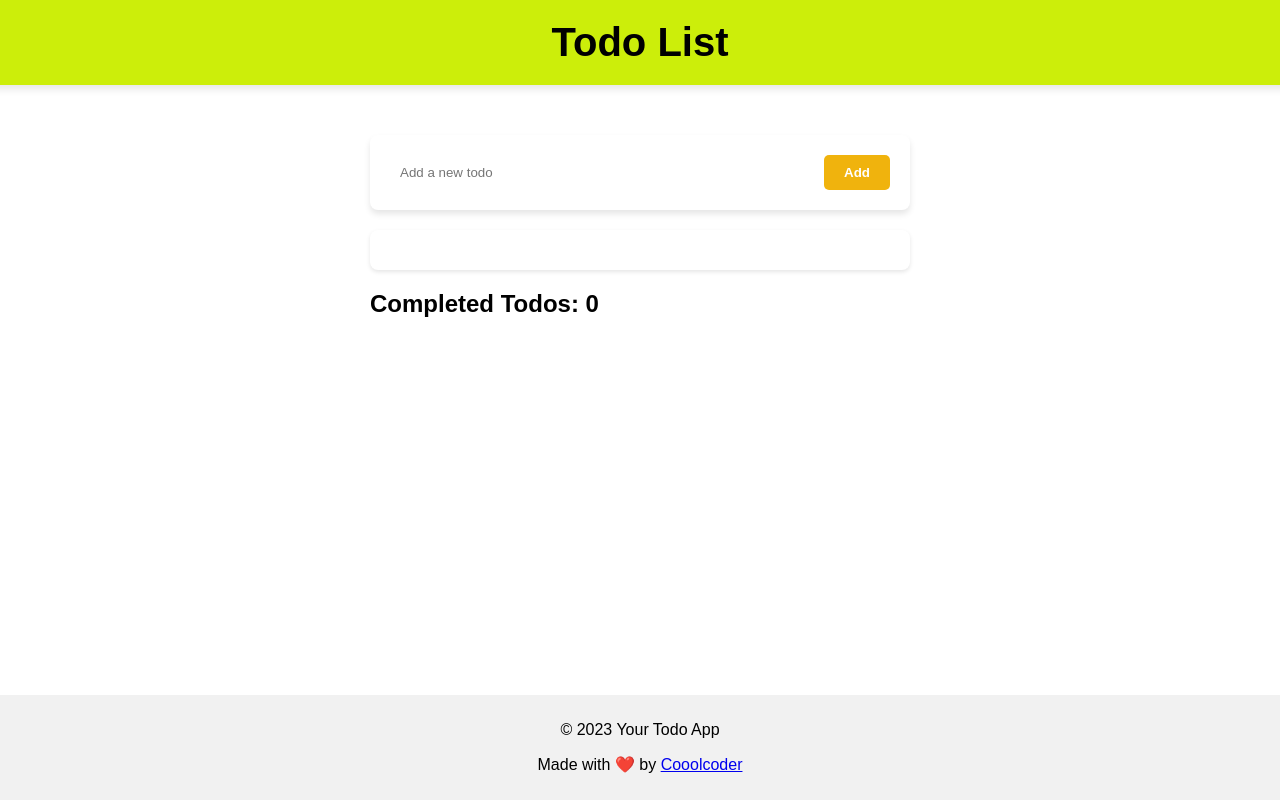
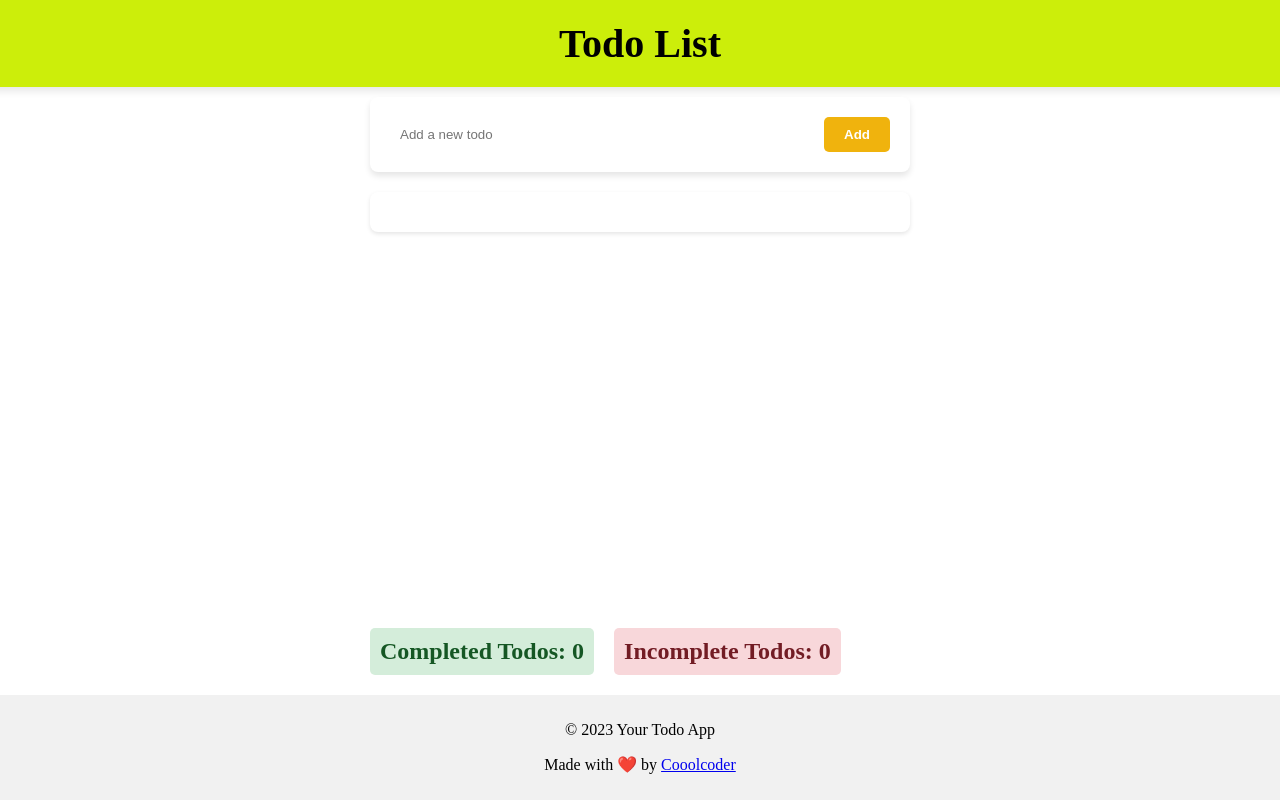
Before and after one commit to Shukrullahshirzad/reactToDo, a React (Vite) app in the folder TODO/: page / in a window 1280 px wide. Built offline with nearby package versions, Linux system fonts and the light colour scheme.

Commit message:
add taskmanager component

```diff
--- a/TODO/src/App.css
+++ b/TODO/src/App.css
@@ -1,7 +1,7 @@
 html,body{
     margin: 0;
     padding: 0;
-    font-family: Arial, sans-serif;
+    font-family: cursive;
     box-sizing: border-box;
     height: 100vh;
 
--- /dev/null
+++ b/TODO/src/components/TaskManager.jsx
@@ -0,0 +1,13 @@
+
+import styles from './taskmanager.module.css'; // Import styles for TaskManager component
+export default function TaskManager({ todos }) {
+    const completedTodos = todos.filter((todo) => todo.completed).length; // Count completed todos
+    const incompleteTodos = todos.length - completedTodos; // Count incomplete todos
+  return (
+    <div className={styles.taskManager}>
+          <h2 className={styles.complete}>Completed Todos: {completedTodos}</h2>
+            <h2 className={styles.incomplete}>Incomplete Todos: {incompleteTodos}</h2>
+      {/* Display count of completed todos */}
+    </div>
+  );
+}
--- a/TODO/src/components/Todo.jsx
+++ b/TODO/src/components/Todo.jsx
@@ -4,21 +4,19 @@ import { useState } from "react";
 import Form from "./Form";
 // Import the TodoList component
 import TodoList from "./TodoList";
+import TaskManager from "./TaskManager";
 
 // Define the Todo component
 export default function Todo() {
   // State for the list of todos
   const [todos, setTodos] = useState([]);
-  const completedTodos = todos.filter((todo) => todo.completed).length; // Count completed todos
+
   // Render the Form and TodoList components, passing todos and setTodos as props
   return (
     <div>
       <Form todos={todos} setTodos={setTodos} />
       <TodoList todos={todos} setTodos={setTodos} />
-      <div>
-        <h2>Completed Todos: {completedTodos}</h2>{" "}
-        {/* Display count of completed todos */}
-      </div>
+      <TaskManager todos={todos} />
     </div>
   );
 }
--- a/TODO/src/components/footer.module.css
+++ b/TODO/src/components/footer.module.css
@@ -1,8 +1,9 @@
-.footer{
+.footer {
   background-color: #f1f1f1;
   padding: 10px;
   text-align: center;
   position: fixed;
   bottom: 0;
   width: 100%;
+  margin-top: 0; /* Ensure no margin above Footer */
 }
--- a/TODO/src/components/form.module.css
+++ b/TODO/src/components/form.module.css
@@ -4,7 +4,7 @@
     padding: 20px;
     width: 500px;
     margin: 0 auto ;
-    margin-top: 50px;
+    margin-top: 10px;
     box-shadow: 0 4px 6px rgba(0, 0, 0, 0.1);
 }
 .modrenInput {
--- /dev/null
+++ b/TODO/src/components/taskmanager.module.css
@@ -0,0 +1,23 @@
+.taskManager {
+  display: flex;
+  align-items: center;
+  justify-content: center;
+  gap: 20px;
+  position: absolute;
+  bottom: 105px;
+  z-index: -1;
+}
+.complete {
+  background-color: #d4edda;
+  padding: 10px;
+  border-radius: 5px;
+  color: #155724;
+  font-weight: bold;
+}
+.incomplete {
+  background-color: #f8d7da;
+  padding: 10px;
+  border-radius: 5px;
+  color: #721c24;
+  font-weight: bold;
+}
--- a/TODO/src/components/todolist.module.css
+++ b/TODO/src/components/todolist.module.css
@@ -6,5 +6,7 @@
     padding: 20px;
     margin: 0 auto;
     margin-top: 20px;
+    max-height: 80%; /* Ensure it takes full height of the parent */
+    overflow-y: auto; /* Allow scrolling if content overflows */
 
 }
```
Lines whose indentation alone changed are shown as unchanged.
